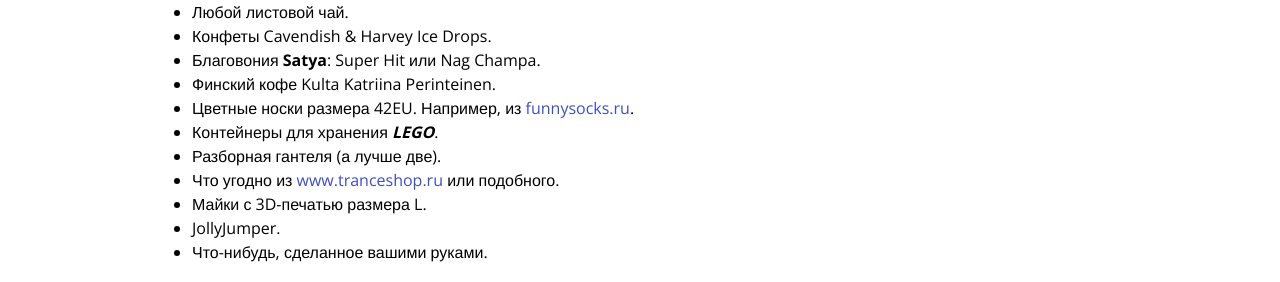
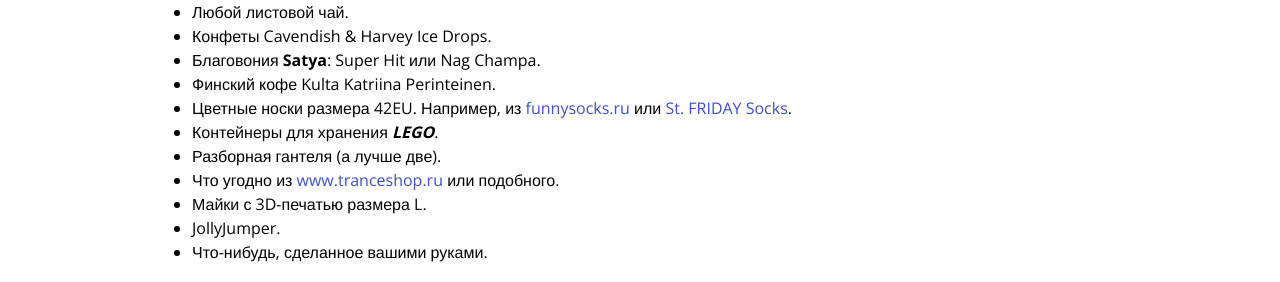
Before and after one commit to anton-rudeshko/anton-rudeshko.github.io, a Jekyll site: the page built from wishlist/index.md, in a window 1280 px wide. Shown: the part 1883-2165 px from the top of the page. Built offline with Jekyll 4.4.1, drawn with Linux system fonts in a browser that asks for light colours; comment, search, counter and statistics services are not loaded.

Commit message:
wishlist: add friday socks

```diff
--- a/wishlist/index.md
+++ b/wishlist/index.md
@@ -114,7 +114,7 @@ title: Вишлист
 * Конфеты Cavendish & Harvey Ice Drops.
 * Благовония **Satya**: Super Hit или Nag Champa.
 * Финский кофе Kulta Katriina Perinteinen.
-* Цветные носки размера 42EU. Например, из [funnysocks.ru](https://funnysocks.ru/).
+* Цветные носки размера 42EU. Например, из [funnysocks.ru](https://funnysocks.ru/) или [St. FRIDAY Socks](https://myfriday.ru/muzhskie_noski/).
 * Контейнеры для хранения ***LEGO***.
 * Разборная гантеля (а лучше две).
 * Что угодно из [www.tranceshop.ru](http://www.tranceshop.ru/) или подобного.
```
